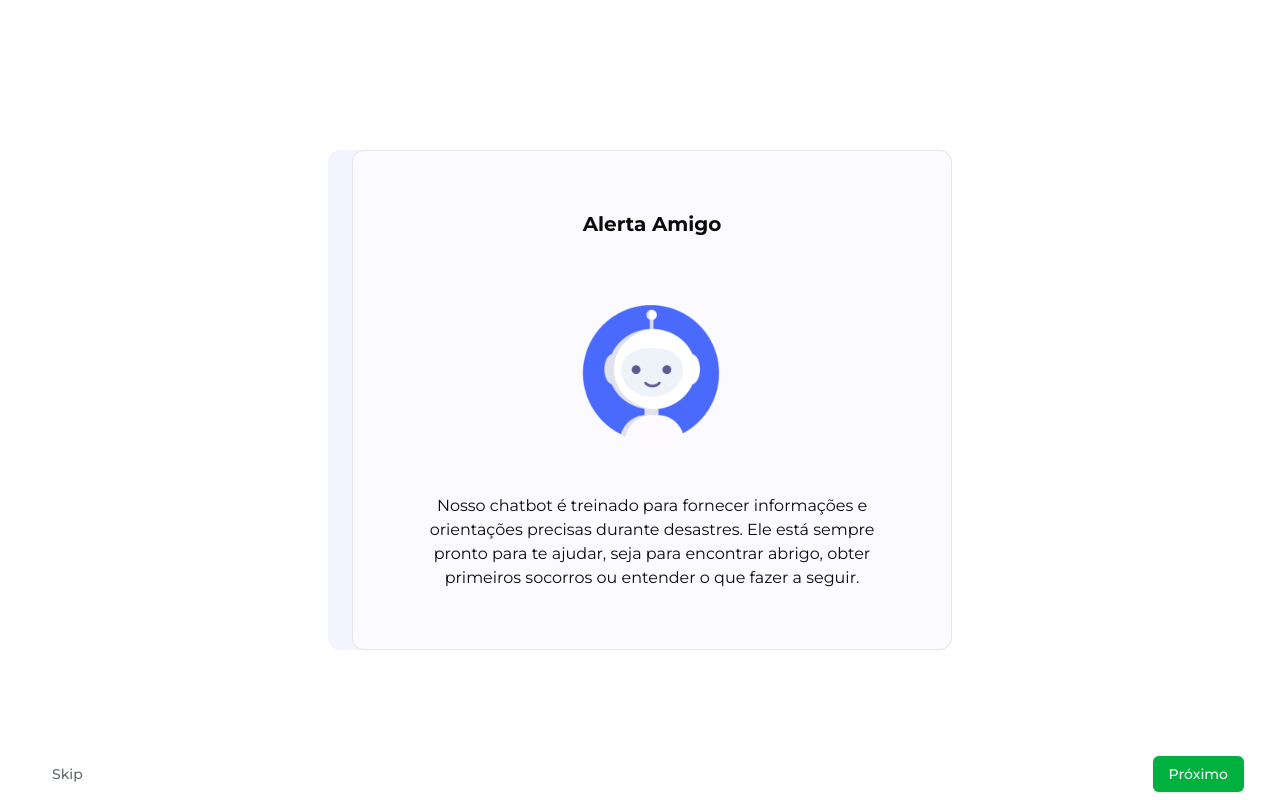
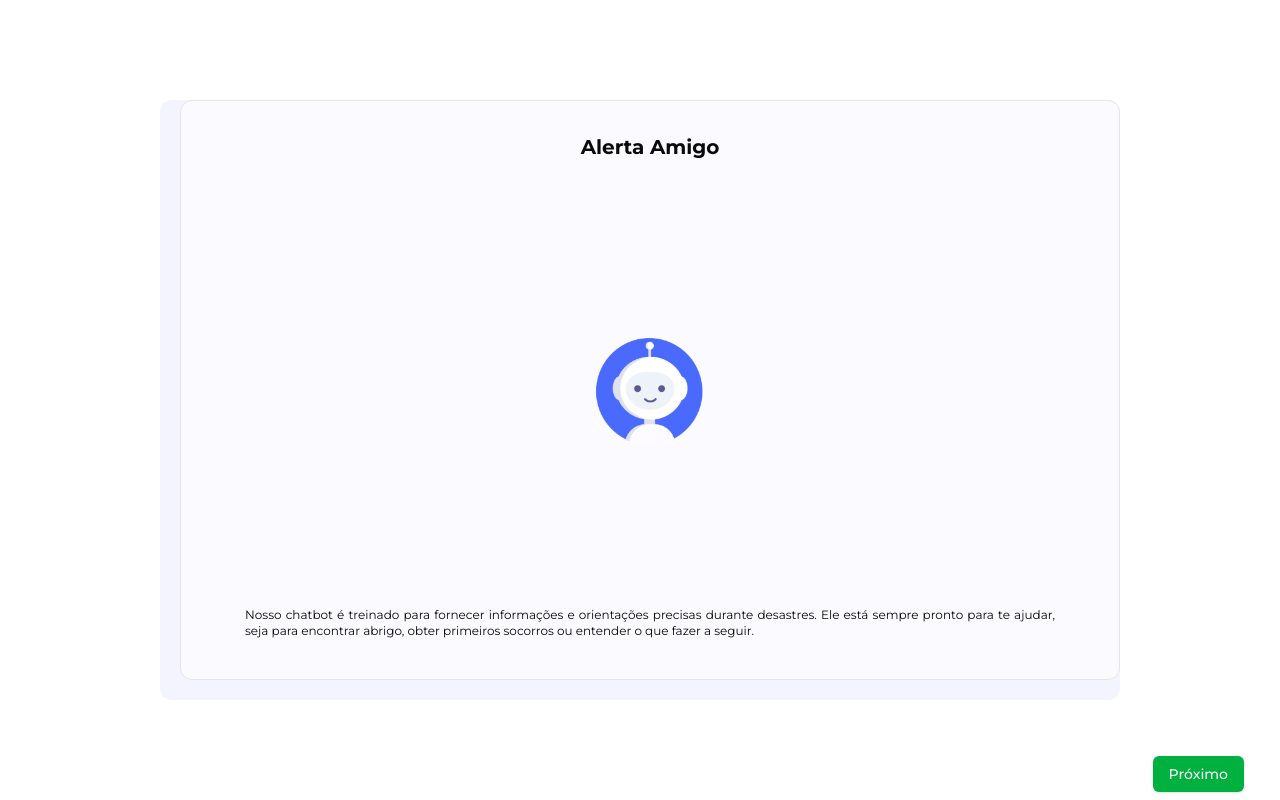
Before and after one commit to luccaparadeda/hackatona_2024_front, a Next.js app: page /onboard in a window 1280 px wide. Built offline with nearby package versions, Linux system fonts and the light colour scheme.

Commit message:
onboard changes

```diff
--- a/src/app/onboard/firstOnboard.tsx
+++ b/src/app/onboard/firstOnboard.tsx
@@ -1,21 +1,19 @@
 import { Button } from "@/components/ui/button";
 import "animate.css";
+import Image from "next/image";
 
 export default function FirstOnboard() {
   return (
     <div className="flex flex-col w-full h-full items-center justify-center text-center overflow-hidden">
-      <div className="animate__animated animate__slideInLeft bg-[#F4F4FF] border-l-[24px] border-b-[24x] border-[#F4F4FF] rounded-xl">
-        <div className="animate__animated animate__slideInLeft onBoardFrontContainerEnter flex flex-col items-center justify-center text-center overflow-hidden bg-[#FBFBFF] border rounded-xl w-[600px] h-[500px]">
+      <div className="animate__animated animate__slideInLeft w-3/4 h-3/4 bg-[#F4F4FF] border-l-[20px] border-b-[20px] border-[#F4F4FF] rounded-xl">
+        <div className="animate__animated animate__slideInLeft onBoardFrontContainerEnter flex flex-col items-center justify-between text-center overflow-hidden bg-[#FBFBFF] border rounded-xl w-full h-full p-8">
           <h1 className="animate__animated animate__fadeIn animate__delay-1s font-bold text-xl pb-4">
             Alerta Amigo
           </h1>
-          <img
-            className="animate__animated animate__fadeIn animate__delay-2s w-[320px] h-[340]"
-            src="/bot_gif.gif"
-          />
+          <Image className="animate__animated animate__fadeIn animate__delay-2s" src="/bot_gif.gif" alt="bot gif" width={250} height={250} />
 
           <div className="items-center px-8">
-            <p className="animate__animated animate__fadeIn animate__delay-3s text-balance text-center">
+            <p className="animate__animated animate__fadeIn animate__delay-3s text-justify text-xs pb-2">
               Nosso chatbot é treinado para fornecer informações e orientações
               precisas durante desastres. Ele está sempre pronto para te ajudar,
               seja para encontrar abrigo, obter primeiros socorros ou entender o
@@ -28,12 +26,6 @@ export default function FirstOnboard() {
         Próximo
       </Button>
 
-      <Button
-        variant={"ghost"}
-        className="hover:text-primaryGray hover:bg-transparent active:text-textGray text-primaryGray absolute bottom-2 left-9 animate__animated animate__fadeIn animate__delay-5s"
-      >
-        Skip
-      </Button>
     </div>
   );
 }
```
